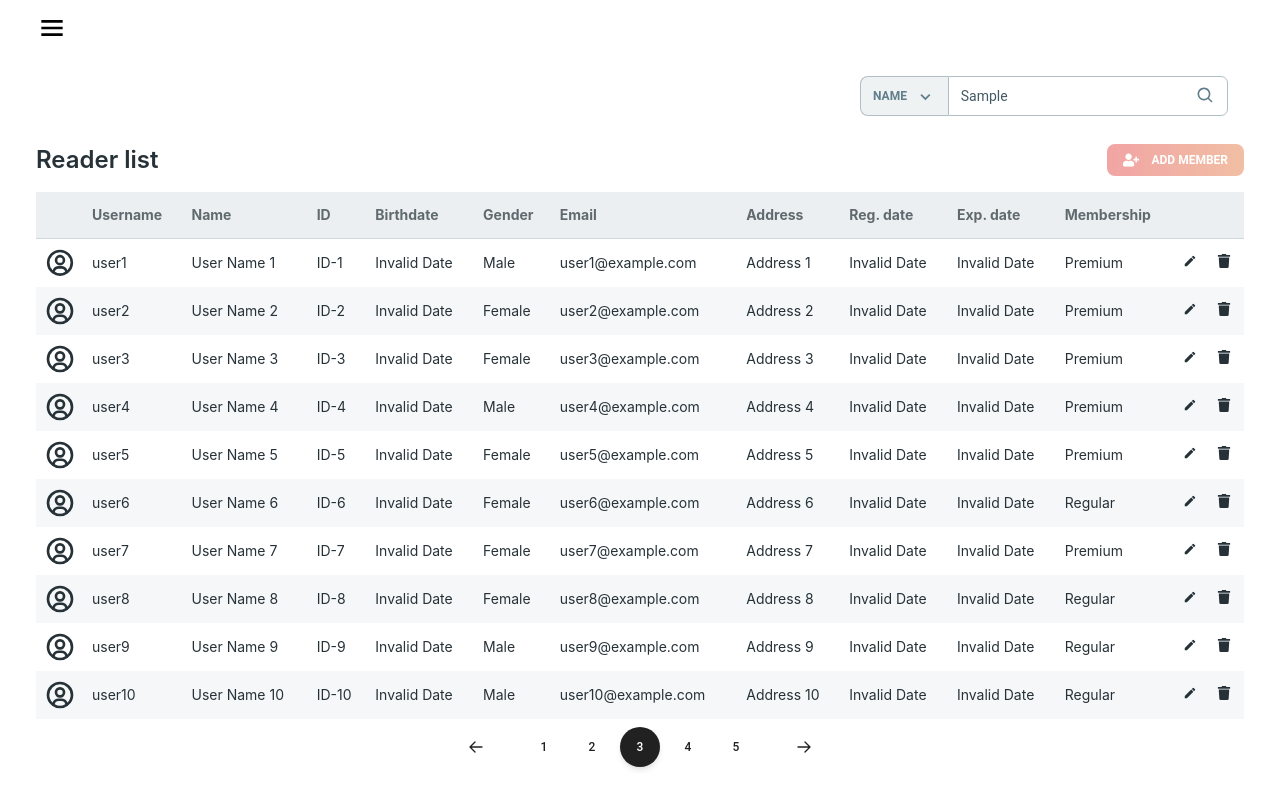
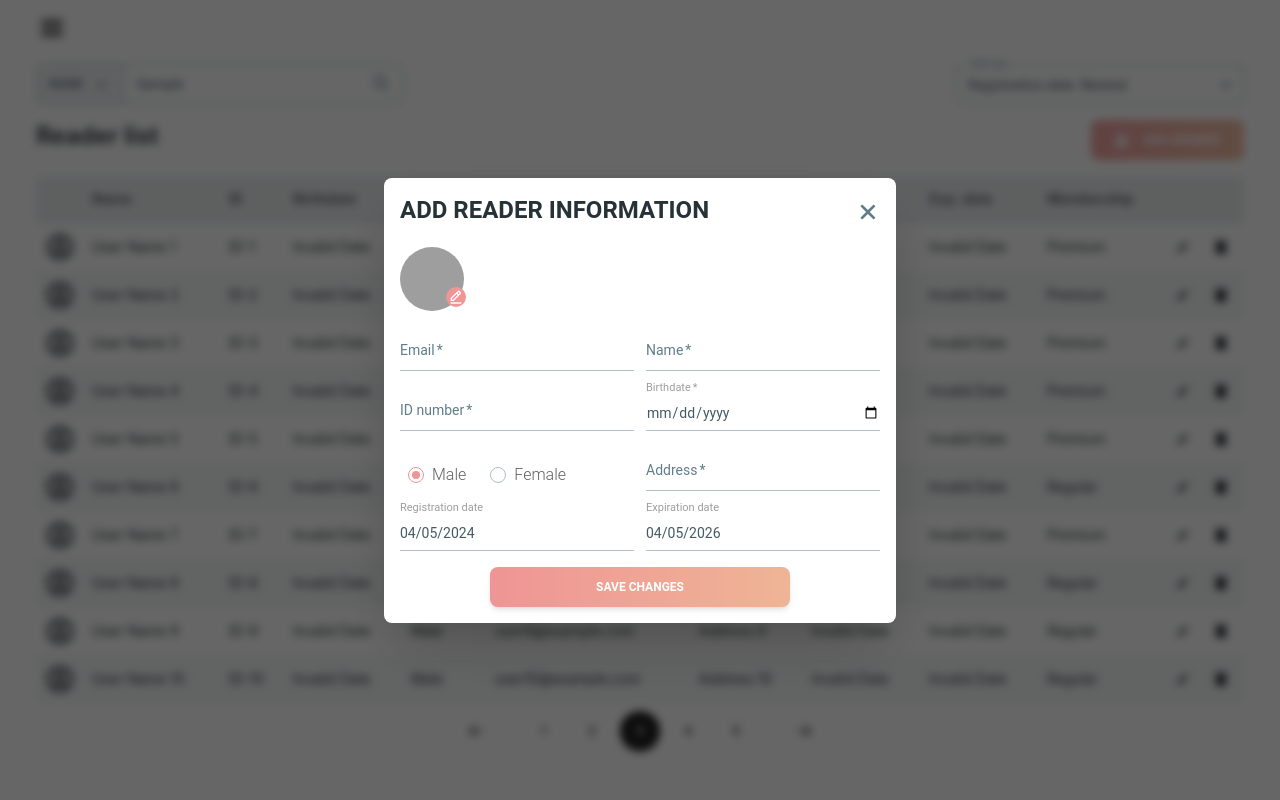
Before and after one commit to PhuocTaii/SoftwareDesign-Liboo-Librarian, a React (Create React App) app: page / in a window 1280 px wide. Both pictures are taken after typing "Sample" into the empty fields and a click on the button "ADD MEMBER". Built offline with nearby package versions, Linux system fonts and the light colour scheme; grey boxes are pictures that could not be loaded.

Commit message:
modal for account management

```diff
--- a/src/components/CustomButton.jsx
+++ b/src/components/CustomButton.jsx
@@ -4,7 +4,7 @@ import { Button } from '@material-tailwind/react'
 const CustomButton = ({label, onClick, type, classes}) => {
   return (
     <Button
-      className={`w-[18.75rem] h-10 ${classes}}`}
+      className={`w-[18.75rem] h-10 ${classes}`}
       style={{backgroundImage: `linear-gradient(to right, var(--my-red), var(--my-orange)`}}
       onClick={onClick}
       type={type}
--- /dev/null
+++ b/src/components/CustomRadioButton.jsx
@@ -0,0 +1,19 @@
+import { Radio } from "@material-tailwind/react";
+
+const CustomRadioButton = ({label, value, name, checked, defaultChecked, onChange}) => {
+  return (
+    <Radio
+      icon={<div className="w-2 h-2 rounded-full bg-red"></div>}
+      label={label}
+      value={value}
+      name={name}
+      className="w-4 h-4 checked:border-red"
+      containerProps={{ className: "p-2" }}
+      defaultChecked={defaultChecked}
+      onChange={onChange}
+      checked={checked}
+    />
+  );
+};
+
+export default CustomRadioButton
--- /dev/null
+++ b/src/components/DialogConfirm.jsx
@@ -0,0 +1,51 @@
+import React from "react";
+import {
+  Button,
+  Dialog,
+  DialogHeader,
+  DialogBody,
+  DialogFooter,
+  Typography
+} from "@material-tailwind/react";
+import CustomButton from "./CustomButton";
+import { BiX, BiTrash } from "react-icons/bi";
+
+const DialogConfirm = ({open, handleOpen}) => {
+  return (
+    <Dialog
+      open={open}
+      handler={handleOpen}
+      animate={{
+        mount: { scale: 1, y: 0 },
+        unmount: { scale: 0.9, y: -100 },
+      }}
+      size="xs"
+    >
+      <div className="flex items-center justify-between">
+        <DialogHeader className="flex gap-4 items-center">
+          {/* Icon */}
+          <div className='bg-lightGrey flex justify-center items-center w-12 h-12 p-2 rounded-lg'>
+            <BiTrash className='w-full h-full'/>
+          </div>
+          <Typography variant="h4">Sure you want to delete?</Typography>
+        </DialogHeader>
+        <BiX className="mr-3 h-8 w-8 hover:cursor-pointer" onClick={handleOpen} />
+      </div>
+      <DialogBody>
+        Are you sure you want to delete this?
+      </DialogBody>
+      <DialogFooter className="flex gap-4">
+        <Button
+          variant="text"
+          onClick={handleOpen}
+          className="w-fit"
+        >
+          <span>Cancel</span>
+        </Button>
+        <CustomButton label='Yes, confirm' classes='w-fit' type='submit' />
+      </DialogFooter>
+    </Dialog>
+  );
+}
+
+export default DialogConfirm;
--- a/src/components/Header.jsx
+++ b/src/components/Header.jsx
@@ -14,7 +14,7 @@ const Header = ({ children }) => {
 
   return (
     <div
-      className={`h-14 w-full ${toggle ? '!w-[calc(100%-12.875rem)]' : ''} fixed top-0 flex justify-between items-center px-9 bg-white`}>
+      className={`h-14 w-full ${toggle ? '!w-[calc(100%-12.875rem)]' : ''} flex justify-between items-center px-9 bg-white`}>
       <motion.button
         className=""
         onClick={(e) => handleToggleMenu(e)}
--- a/src/components/MenuSidebar.jsx
+++ b/src/components/MenuSidebar.jsx
@@ -116,13 +116,13 @@ const MenuSidebar = () => {
         </motion.div>
       )}
 
-      <motion.button
+      {toggle && <motion.button
         className="absolute top-2 left-4"
         onClick={(e) => handleToggleMenu(e)}
         whileHover={{ scale: 1.1 }}
         whileTap={{ rotate: 360, transition: { duration: 0.5 } }}>
         <BiX size="2.5rem" color="white" />
-      </motion.button>
+      </motion.button>}
     </div>
   )
 }
--- a/src/components/Pagination.jsx
+++ b/src/components/Pagination.jsx
@@ -3,7 +3,7 @@ import React from 'react'
 const Pagination = () => {
 
   return (
-    <div className="flex bottom-0 left-0 right-0 flex justify-center items-center gap-4 pb-2 pt-2">
+    <div className="flex justify-center items-center gap-4 pt-2">
       <button
       class="flex items-center gap-2 px-6 py-3 font-sans text-xs font-bold text-center text-gray-900 uppercase align-middle transition-all rounded-full select-none hover:bg-gray-900/10 active:bg-gray-900/20 disabled:pointer-events-none disabled:opacity-50 disabled:shadow-none"
       type="button">
--- a/src/features/account/Accounts.jsx
+++ b/src/features/account/Accounts.jsx
@@ -4,24 +4,25 @@ import { useDispatch } from 'react-redux';
 import { useSelector } from 'react-redux';
 import {formatDate} from '../../helpers/dateFormat';
 import { FaTrash, FaUserPlus } from 'react-icons/fa';
-import { BiUserCircle, BiChevronLeft, BiChevronRight } from 'react-icons/bi';
+import { BiUserCircle } from 'react-icons/bi';
 import { MdEdit } from 'react-icons/md'
 import Pagination from '../../components/Pagination';
 import SearchBar from '../../components/SearchBar';
+import ModalAccount from './ModalAccount';
+import CustomButton from '../../components/CustomButton';
+import DialogConfirm from '../../components/DialogConfirm';
+import { Select, Option } from '@material-tailwind/react';
 
+const TABLE_HEAD = ['', 'Name', 'ID', 'Birthdate', 'Gender', 'Email', 'Address', 'Reg. date', 'Exp. date', 'Membership' ,'', ''];
 
-
-const TABLE_HEAD = ['', 'Username', 'Name', 'ID', 'Birthdate', 'Gender', 'Email', 'Address', 'Reg. date', 'Exp. date', 'Membership' ,'', ''];
-// Account page
 const Accounts = () => {
 
-  const dispatch = useDispatch();
+  // const dispatch = useDispatch();
   const [data, setData] = useState([]);
   useEffect(() => {
     // Dummy data creation
     const dummyData = Array.from({ length: 10 }, (_, index) => ({
       _id: index + 1,
-      username: `user${index + 1}`,
       name: `User Name ${index + 1}`,
       id: `ID-${index + 1}`,
       birthdate: `19${Math.floor(Math.random() * 10) + 70}-0${Math.floor(Math.random() * 9) + 1}-0${Math.floor(Math.random() * 9) + 1}`, // Random birthdate between 1970 and 1979
@@ -37,6 +38,7 @@ const Accounts = () => {
 
   const filterSearch = ['name', 'username']
   const [selectedFilter, setSelectedFilter] = useState(filterSearch[0]);
+  const [selectedSort, setSelectedSort] = useState('newest');
 
   const handleSearch = (e) => {
     // const searchTerm = e.target.value;
@@ -48,29 +50,48 @@ const Accounts = () => {
     // setReaderData(searchedReaders);
   }
 
+  const [openModal, setOpenModal] = useState(false)
+  const [openConfirm, setOpenConfirm] = useState(false)
+
+  const [modalType, setModalType] = useState(0) // 0: Add, 1: Edit
 
   return (
     <div className={`flex w-full h-full flex-col`}>
-      <div className='w-full px-4 py-3'>
       {/* Search bar */}
-        <div className='flex justify-end pl-14'>
+      <div className='w-full flex justify-between gap-4'>
         <SearchBar
           filters={filterSearch}
           onClick={(e) => setSelectedFilter(e.target.value)}
           onChange={handleSearch}
         />
+        <div className="w-72">
+          <Select
+            label="Sort by"
+            value={selectedSort}
+            onChange={(e) => {setSelectedSort(e.value)}}
+          >
+            <Option value="newest">Registration date: Newest</Option>
+            <Option value="oldest">Registration date: Oldest</Option>
+            <Option value="name-a-z">Name: A-Z</Option>
+            <Option value="name-z-a">Name: Z-A</Option>
+          </Select>
         </div>
       </div>
-      <div className='flex justify-between py-4 w-full'>
+      <div className='flex justify-between py-4'>
           <p className='font-semibold text-2xl'>Reader list</p>
-          <Button
-            className="flex items-center gap-3"
-            size="sm"
-            style={{backgroundImage: `linear-gradient(to right, var(--my-red), var(--my-orange)`}}
-            // onClick={() => dispatch(setShowAddReader())}
+          <CustomButton
+            label= {
+              <div className="flex items-center gap-3">
+                <FaUserPlus strokeWidth={2} className="h-4 w-4" /> Add member
+              </div>
+            }
+            onClick={() => {
+              setOpenModal(!openModal)
+              setModalType(0)
+            }}
+            classes={"w-fit"}
           >
-            <FaUserPlus strokeWidth={2} className="h-4 w-4" /> Add member
-          </Button>
+          </CustomButton>
       </div>
       <div className='w-full min-h-max overflow-x-scroll'>
         <table className="w-full min-w-max table-auto text-left">
@@ -91,9 +112,6 @@ const Accounts = () => {
                   <BiUserCircle className='w-full h-full' /> :
                   <img src={record.image} alt="logo" className="w-full h-full rounded-full object-cover shrink-0" />
                   }
-                </td>
-                <td className="p-2">
-                  <p>{record.username}</p>
                 </td>
                 <td className="p-2">
                   <p>{record.name}</p>
@@ -123,20 +141,15 @@ const Accounts = () => {
                   <p>{record.membership}</p>
                 </td>
                 <td className="p-2">
-                  {/* <button onClick={() => {dispatch(setUpdatedReader(record)); dispatch(setShowUpdateReader())}}>
-                    <MdEdit />
-                  </button> */}
-                  <button>
-                    <MdEdit/>
-                  </button>
+                    <MdEdit
+                      className="hover:cursor-pointer"
+                      onClick={() => {
+                        setOpenModal(!openModal)
+                        setModalType(1)
+                      }}/>
                 </td>
                 <td className="p-2">
-                  {/* <button onClick={() => {dispatch(setUpdatedReader(record)); dispatch(setShowDeleteReader())}}>
-                    <FaTrash />
-                  </button> */}
-                  <button>
-                    <FaTrash/>
-                  </button>
+                    <FaTrash className="hover:cursor-pointer" onClick={() => setOpenConfirm(!openConfirm)}/>
                 </td>
               </tr>
             ))}
@@ -144,6 +157,9 @@ const Accounts = () => {
         </table>
       </div>
       <Pagination/>
+
+      <ModalAccount open={openModal} handleOpen={() => setOpenModal(!openModal)} type={modalType} />
+      <DialogConfirm open={openConfirm} handleOpen={() => setOpenConfirm(!openConfirm)}></DialogConfirm>
     </div>
   )
 }
--- /dev/null
+++ b/src/features/account/ModalAccount.jsx
@@ -0,0 +1,164 @@
+import React, { useState } from "react";
+import {
+  Button,
+  Dialog,
+  DialogHeader,
+  DialogBody,
+  DialogFooter,
+  Typography,
+  Input
+} from "@material-tailwind/react";
+import CustomRadioButton from "../../components/CustomRadioButton";
+import CustomButton from "../../components/CustomButton";
+import { BiX, BiEditAlt, BiSolidInfoCircle } from "react-icons/bi";
+import { formatDate } from '../../helpers/dateFormat';
+
+const ModalAccount = ({open, handleOpen, type}) => {
+  const today = new Date()
+  const exp = new Date(today.getFullYear() + 2, today.getMonth(), today.getDate())
+
+  const [account, setAccount] = useState(
+    {
+      username: "",
+      name: "",
+      id: "",
+      birthday: "",
+      sex: "Male",
+      email: "",
+      address: "",
+      makingDay: today,
+      invalidDay: exp,
+      image: "",
+    }
+  );
+
+  const handleChangeInfo = (e) => {
+    e.preventDefault();
+    const {name, value} = e.target;
+    setAccount({...account, [name]: value});
+  }
+
+  return (
+    <Dialog open={open} size="xs" handler={handleOpen}>
+        <div className="flex items-center justify-between">
+          <DialogHeader className="flex flex-col items-start">
+            <Typography className="mb-1 uppercase" variant="h4">
+              {type === 0 ? "add" : "edit"} READER INFORMATION
+            </Typography>
+          </DialogHeader>
+          <BiX className="mr-3 h-8 w-8 hover:cursor-pointer" onClick={handleOpen} />
+        </div>
+        <DialogBody className="py-0">
+          <div className="relative w-16 h-16 mb-4">
+            {/* {!account.image ?
+            <BiUserCircle className='w-full h-full' /> :
+            <img src={account?.image} alt="upload" className="object-cover w-full h-full rounded-full" />
+            } */}
+            <img src="https://i.pinimg.com/736x/b9/c4/7e/b9c47ef70bff06613d397abfce02c6e7.jpg" alt="upload" className="object-cover w-full h-full rounded-full" />
+            <div
+              className="absolute bottom-1 -right-0.5 w-5 h-5 rounded-full bg-red flex items-center justify-center"
+            >
+              <input
+                type="file"
+                accept="image/png,image/jpeg"
+                className="hidden"
+                // onChange={changePhoto}
+              />
+              <BiEditAlt
+                className="text-white hover:cursor-pointer"
+                onClick={() => document.querySelector('input[type="file"]').click()}
+              />
+            </div>
+          </div>
+          <div className="w-full grid grid-cols-1 md:grid-cols-2 gap-x-3 gap-y-4">
+          <Input
+              variant="standard"
+              label="Email"
+              required
+              type="email"
+              name="email"
+              value={account.email}
+              onChange={handleChangeInfo}
+            />
+            <Input
+              variant="standard"
+              label="Name"
+              required
+              name="name"
+              value={account.name}
+              onChange={handleChangeInfo}
+            />
+            <Input
+              variant="standard"
+              label="ID number"
+              required
+              onInput={(e) =>
+                (e.target.value = e.target.value
+                  .replace(/[^0-9.]/g, "")
+                  .replace(/(\..*?)\..*/g, "$1"))
+              }
+              pattern=".{12}"
+              maxLength={12}
+              name="id"
+              value={account.id}
+              onChange={handleChangeInfo}
+            />
+            <Input
+              variant="standard"
+              label="Birthdate"
+              required
+              type="date"
+              name="birthday"
+              value={account.birthday === '' ? '' : new Date(account.birthday).toISOString().slice(0, 10)}
+              onChange={handleChangeInfo}
+            />
+            <div className="flex gap-4 self-end">
+              <CustomRadioButton
+                label="Male"
+                value="Male"
+                name="sex"
+                checked={account.sex === "Male"}
+                onChange={handleChangeInfo}
+              />
+              <CustomRadioButton
+                label="Female"
+                value="Female"
+                name="sex"
+                checked={account.sex === "Female"}
+                onChange={handleChangeInfo}
+              />
+            </div>
+            <Input
+              variant="standard"
+              label="Address"
+              required
+              name="address"
+              value={account.address}
+              onChange={handleChangeInfo}
+            />
+            <Input
+              variant="standard"
+              label="Registration date"
+              readOnly
+              name="makingDay"
+              labelProps={{ className: "peer-disabled:text-textDisable" }}
+              value={formatDate(account.makingDay)}
+            />
+            <Input
+              variant="standard"
+              label="Expiration date"
+              readOnly
+              name="invalidDay"
+              labelProps={{ className: "peer-disabled:text-textDisable" }}
+              value={formatDate(account.invalidDay)}
+            />
+          </div>
+        </DialogBody>
+        <DialogFooter className="justify-center pt-4">
+          <CustomButton label="Save changes" type="submit" />
+        </DialogFooter>
+      </Dialog>
+  )
+}
+
+export default ModalAccount
--- a/src/layouts/Main.jsx
+++ b/src/layouts/Main.jsx
@@ -14,7 +14,8 @@ const MainLayout = () => {
       <div
         className={`w-full ${toggle ? 'ml-[12.875rem] w-[calc(100%-12.875rem)]' : ''}`}>
         <Header />
-        <div className="mt-14 px-9 pt-2">
+        {/* <div className="mt-14 px-9 pt-2 pb-4"> */}
+        <div className="px-9 pt-2 pb-4">
           <Outlet />
         </div>
       </div>
```
Lines whose indentation alone changed are shown as unchanged.
